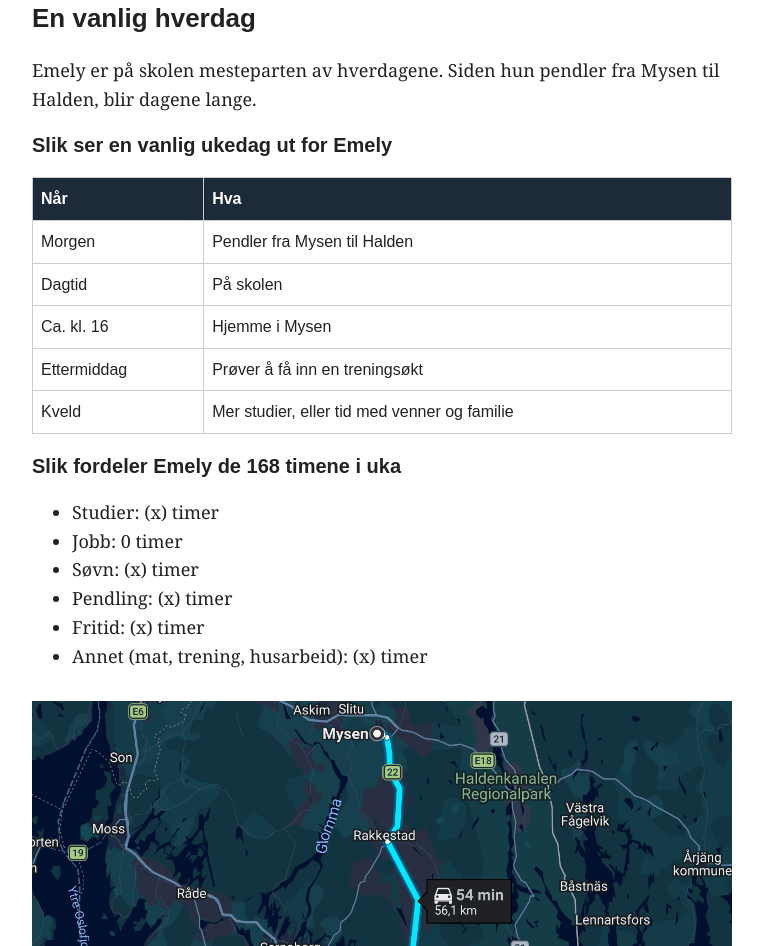
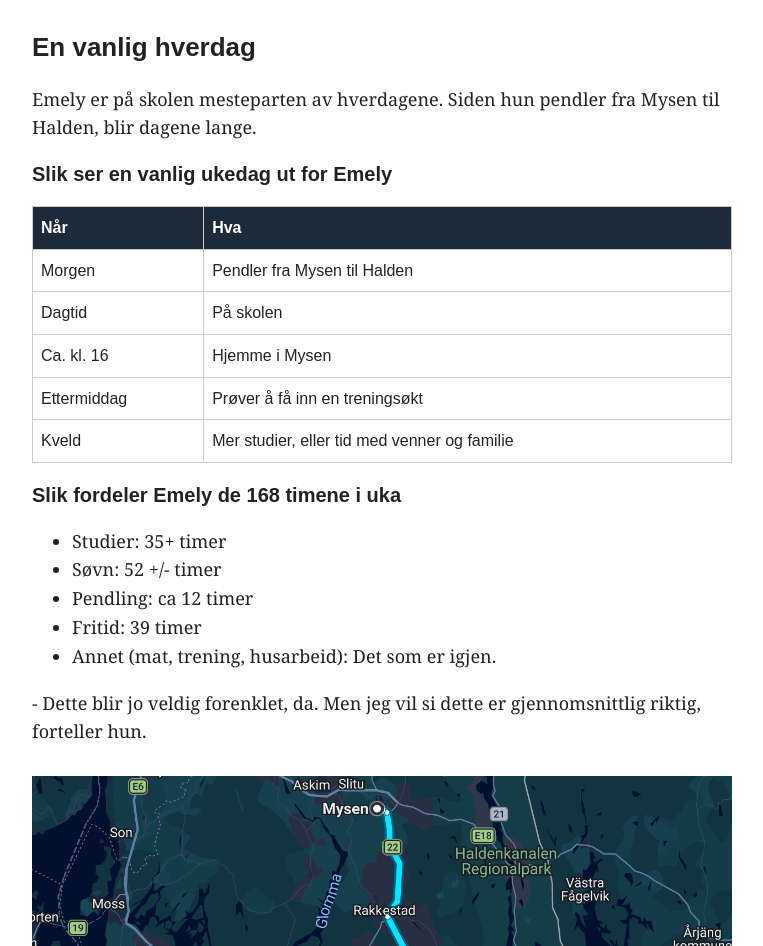
Before and after one commit to nikerto/Kommunikasjonsdesign, a plain HTML site: page index.html in a window 1280 px wide. Shown: the part 3227-4173 px from the top of the page, without its empty margins (258-1021 px from the left). Drawn offline with Linux system fonts and the light colour scheme.

Commit message:
Update index.html

```diff
--- a/index.html
+++ b/index.html
@@ -90,7 +90,7 @@
                 <p>Emely forteller at studiene tar mye av tiden hennes, og at hun ikke alltid er den beste til å prioritere tiden sin.</p>
                 <p>– Jeg fikk høre mye av både studenter og forelesere at man må regne med studiene som en fulltidsjobb, og det skremte meg litt, sier hun.</p>
                 <p>Valget mellom jobb og studier gir mye grubling. Noen ganger føler hun seg lat eller utakknemlig fordi hun kjenner på stress rundt forventningen om både gode resultater og jobb ved siden av.</p>
-                <p>– Men jeg prøver å være snill med meg selv, sier Emely.</p>
+                <p>– Men jeg prøver å være snill med meg selv, sier Emely. Hun nevner også at hun kan slite psykisk, men vil ikke gå inn i detaljer rundt dette.</p>
                 <blockquote>
                     <p>«Jeg føler at for mange så må det være enten eller; gode karakterer, eller god råd.»</p>
                 </blockquote>
@@ -131,13 +131,13 @@
                 </table>
                 <h3>Slik fordeler Emely de 168 timene i uka</h3>
                 <ul>
-                    <li>Studier: (x) timer</li>
-                    <li>Jobb: 0 timer</li>
-                    <li>Søvn: (x) timer</li>
-                    <li>Pendling: (x) timer</li>
-                    <li>Fritid: (x) timer</li>
-                    <li>Annet (mat, trening, husarbeid): (x) timer</li>
+                    <li>Studier: 35+ timer</li>
+                    <li>Søvn: 52 +/- timer</li>
+                    <li>Pendling: ca 12 timer</li>
+                    <li>Fritid: 39 timer</li>
+                    <li>Annet (mat, trening, husarbeid): Det som er igjen.</li>
                 </ul>
+                <p>- Dette blir jo veldig forenklet, da. Men jeg vil si dette er gjennomsnittlig riktig, forteller hun.</p>
                 <figure>
                     <img src="bilder/kart.png" alt="Kart som viser Emelys vei mellom Mysen og Halden">
                     <figcaption>Emely pendler mellom hjemmet i Mysen og campus i Halden.</figcaption>
```
